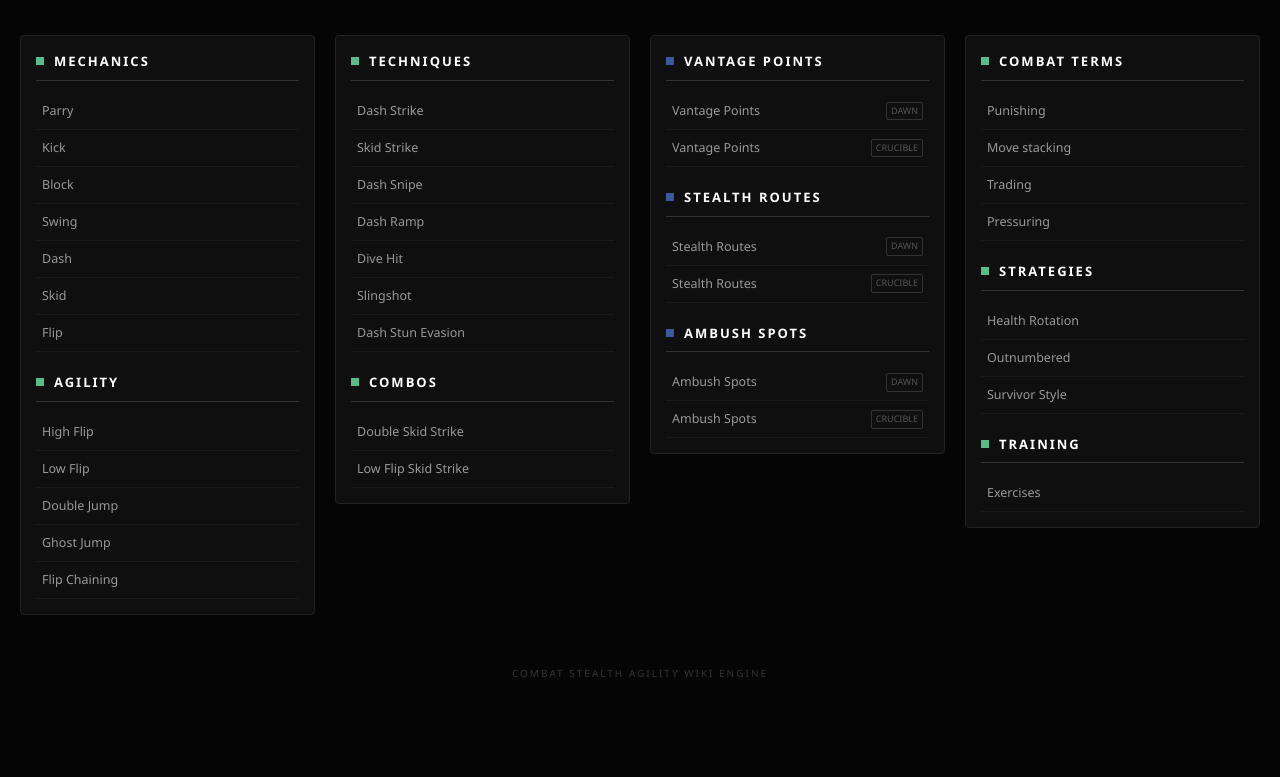
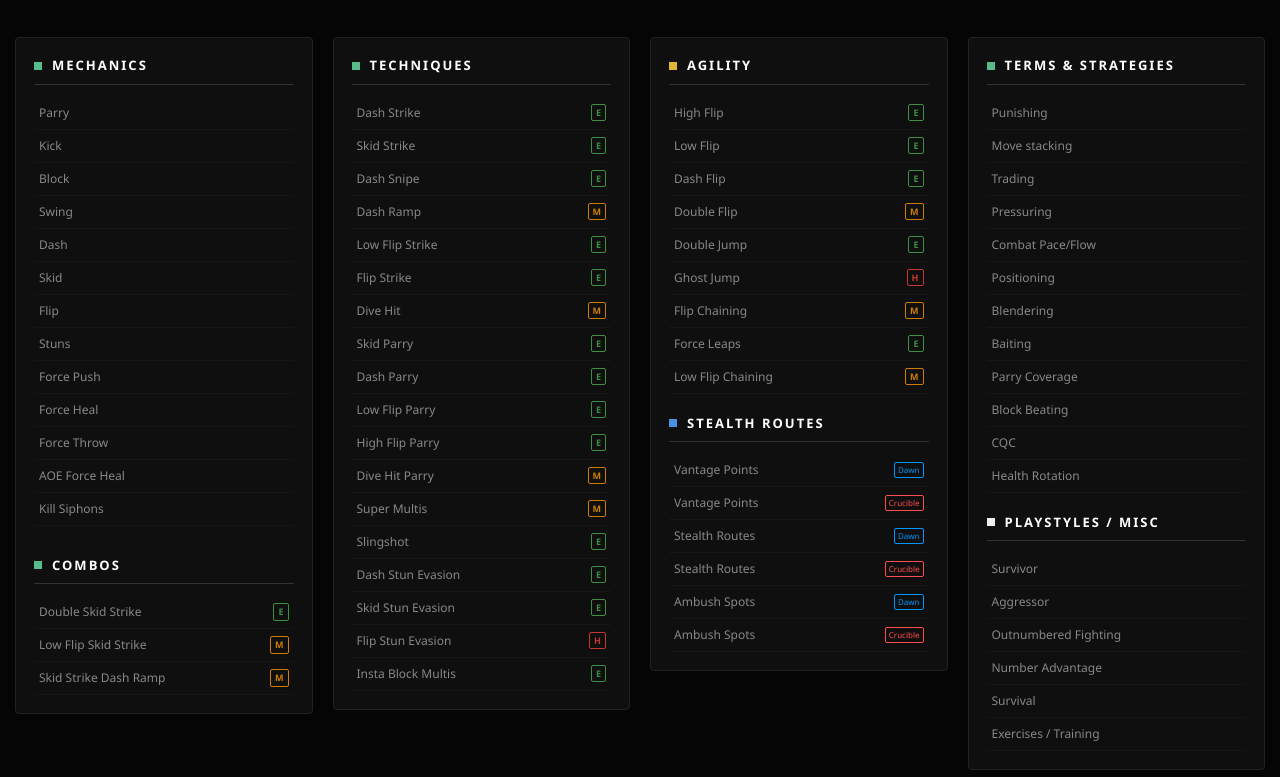
Before and after one commit to DziaraG/S-Website-projects-, a plain HTML site: page index.html in a window 1280 px wide. Shown: the part 114-891 px from the top of the page. Before the commit the page ends 835 px from the top, so only its background shows below. Drawn offline with Linux system fonts and the light colour scheme.

Commit message:
Update index.html

```diff
--- a/index.html
+++ b/index.html
@@ -3,189 +3,212 @@
 <head>
     <meta charset="UTF-8">
     <meta name="viewport" content="width=device-width, initial-scale=1.0">
-    <title>CSA Guide | Sniper_Dziara</title>
+    <title>CSA Guide | Combat Stealth Agility</title>
     <style>
         :root {
             --bg: #050505;
-            --card-bg: #0f0f0f;
+            --card: #0f0f0f;
             --border: #222;
-            --text-main: #ccc;
-            --accent: #57bb8a; /* Combat/Agility */
-            --stealth: #3a5a9f; /* Stealth - ciemniejszy niebieski/fiolet */
-            --header-fs: 13px;
+            --text: #ccc;
+            /* Kolory Kategorii */
+            --c-combat: #57bb8a;
+            --c-agility: #e2b437;
+            --c-stealth: #4a90e2;
+            --c-misc: #eeeeee;
+            --c-dawn: #0095ff;
+            --c-crucible: #ff4d4d;
         }
 
         body {
             background-color: var(--bg);
-            color: var(--text-main);
-            font-family: 'Segoe UI', Tahoma, sans-serif;
+            color: var(--text);
+            font-family: 'Segoe UI', Roboto, sans-serif;
             margin: 0;
-            padding: 40px 20px;
-            line-height: 1.6;
+            padding: 40px 15px;
+            line-height: 1.5;
         }
 
         .main-header {
-            text-align: left;
-            max-width: 1200px;
+            max-width: 1300px;
             margin: 0 auto 40px auto;
-            border-left: 4px solid var(--accent);
+            border-left: 5px solid var(--c-combat);
             padding-left: 20px;
         }
 
-        h1 {
-            color: #fff;
-            text-transform: uppercase;
-            letter-spacing: 3px;
-            margin: 0;
-            font-size: 28px;
-        }
+        h1 { color: #fff; text-transform: uppercase; letter-spacing: 4px; margin: 0; font-size: 32px; }
+        .author { font-size: 12px; color: #666; text-transform: uppercase; letter-spacing: 2px; margin-top: 5px; }
 
-        .author {
-            font-size: 12px;
-            color: #666;
-            text-transform: uppercase;
-            letter-spacing: 1px;
-            margin-top: 5px;
-        }
-
-        /* Układ 4 kolumn dla CSA */
         .grid-container {
             display: grid;
             grid-template-columns: repeat(auto-fill, minmax(280px, 1fr));
             gap: 20px;
-            max-width: 1250px;
+            max-width: 1400px;
             margin: 0 auto;
         }
 
         .box {
-            background: var(--card-bg);
+            background: var(--card);
             border: 1px solid var(--border);
             border-radius: 4px;
-            padding: 15px;
+            padding: 18px;
             height: fit-content;
         }
 
         h2 {
-            color: #fff;
-            font-size: var(--header-fs);
+            font-size: 13px;
             border-bottom: 1px solid #333;
-            margin: 0 0 12px 0;
+            margin: 25px 0 12px 0;
             padding-bottom: 8px;
             text-transform: uppercase;
             letter-spacing: 2px;
             display: flex;
             align-items: center;
+            color: #fff;
         }
+
+        h2:first-child { margin-top: 0; }
 
         h2::before {
             content: "";
             width: 8px;
             height: 8px;
-            background: var(--accent);
             margin-right: 10px;
             display: inline-block;
         }
 
-        .stealth-title::before { background: var(--stealth) !important; }
+        /* Kolorowanie kropek przy nagłówkach */
+        .h2-combat::before { background: var(--c-combat); }
+        .h2-agility::before { background: var(--c-agility); }
+        .h2-stealth::before { background: var(--c-stealth); }
+        .h2-misc::before { background: var(--c-misc); }
 
         .item {
             display: flex;
             justify-content: space-between;
             align-items: center;
-            padding: 8px 6px;
-            border-bottom: 1px solid #1a1a1a;
+            padding: 7px 5px;
+            border-bottom: 1px solid #161616;
             text-decoration: none;
-            color: #999;
-            font-size: 12.5px;
-            transition: 0.2s ease;
+            color: #888;
+            font-size: 12px;
+            transition: 0.15s;
         }
 
-        .item:hover {
-            background: #161616;
-            color: #fff;
-            padding-left: 10px;
-        }
+        .item:hover { background: #1a1a1a; color: #fff; padding-left: 10px; }
 
-        .map-tag { font-size: 9px; color: #555; text-transform: uppercase; border: 1px solid #333; padding: 1px 4px; border-radius: 2px; }
+        /* Tagi trudności */
+        .dif { font-size: 9px; font-weight: bold; padding: 1px 4px; border-radius: 2px; border: 1px solid; opacity: 0.8; }
+        .e { color: #4caf50; border-color: #4caf50; } /* Easy */
+        .m { color: #ff9800; border-color: #ff9800; } /* Medium */
+        .h { color: #f44336; border-color: #f44336; } /* Hard */
 
-        @media (max-width: 600px) {
-            .grid-container { grid-template-columns: 1fr; }
-        }
+        /* Mapy w Stealth */
+        .m-dawn { color: var(--c-dawn); border-color: var(--c-dawn); font-size: 8px; border: 1px solid; padding: 1px 3px; border-radius: 2px; }
+        .m-cru { color: var(--c-crucible); border-color: var(--c-crucible); font-size: 8px; border: 1px solid; padding: 1px 3px; border-radius: 2px; }
+
+        @media (max-width: 600px) { .grid-container { grid-template-columns: 1fr; } }
     </style>
 </head>
 <body>
 
-<header class="main-header" style="border-color: var(--stealth);">
+<header class="main-header">
     <h1>CSA Guide</h1>
-    <div class="author">Combat, Stealth & Agility by Sniper_Dziara</div>
+    <div class="author">Combat, Stealth & Agility | by Sniper_Dziara</div>
 </header>
 
 <div class="grid-container">
-    <div class="box">
-        <h2>Mechanics</h2>
-        <a href="parry.html" class="item"><span>Parry</span></a>
-        <a href="kick.html" class="item"><span>Kick</span></a>
-        <a href="block.html" class="item"><span>Block</span></a>
-        <a href="swing.html" class="item"><span>Swing</span></a>
-        <a href="dash.html" class="item"><span>Dash</span></a>
-        <a href="skid.html" class="item"><span>Skid</span></a>
-        <a href="flip.html" class="item"><span>Flip</span></a>
+<div class="box">
+        <h2 class="h2-combat">Mechanics</h2>
+        <a href="parry.html" class="item">Parry</a>
+        <a href="kick.html" class="item">Kick</a>
+        <a href="block.html" class="item">Block</a>
+        <a href="swing.html" class="item">Swing</a>
+        <a href="dash.html" class="item">Dash</a>
+        <a href="skid.html" class="item">Skid</a>
+        <a href="flip.html" class="item">Flip</a>
+        <a href="stuns.html" class="item">Stuns</a>
+        <a href="force-push.html" class="item">Force Push</a>
+        <a href="force-heal.html" class="item">Force Heal</a>
+        <a href="force-throw.html" class="item">Force Throw</a>
+        <a href="aoe-force-heal.html" class="item">AOE Force Heal</a>
+        <a href="kill-siphons.html" class="item">Kill Siphons</a>
 
-        <h2 style="margin-top:20px">Agility</h2>
-        <a href="high-flip.html" class="item"><span>High Flip</span></a>
-        <a href="low-flip.html" class="item"><span>Low Flip</span></a>
-        <a href="double-jump.html" class="item"><span>Double Jump</span></a>
-        <a href="ghost-jump.html" class="item"><span>Ghost Jump</span></a>
-        <a href="flip-chaining.html" class="item"><span>Flip Chaining</span></a>
+        <h2 class="h2-combat" style="margin-top:30px">Combos</h2>
+        <a href="double-skid-strike.html" class="item">Double Skid Strike<span class="dif e">E</span></a>
+        <a href="low-flip-skid-strike.html" class="item">Low Flip Skid Strike<span class="dif m">M</span></a>
+        <a href="skid-strike-dash-ramp.html" class="item">Skid Strike Dash Ramp<span class="dif m">M</span></a>
     </div>
 
     <div class="box">
-        <h2>Techniques</h2>
-        <a href="#" class="item"><span>Dash Strike</span></a>
-        <a href="#" class="item"><span>Skid Strike</span></a>
-        <a href="#" class="item"><span>Dash Snipe</span></a>
-        <a href="#" class="item"><span>Dash Ramp</span></a>
-        <a href="#" class="item"><span>Dive Hit</span></a>
-        <a href="#" class="item"><span>Slingshot</span></a>
-        <a href="#" class="item"><span>Dash Stun Evasion</span></a>
-
-        <h2 style="margin-top:20px">Combos</h2>
-        <a href="#" class="item"><span>Double Skid Strike</span></a>
-        <a href="#" class="item"><span>Low Flip Skid Strike</span></a>
+        <h2 class="h2-combat">Techniques</h2>
+        <a href="dash-strike.html" class="item">Dash Strike<span class="dif e">E</span></a>
+        <a href="skid-strike.html" class="item">Skid Strike<span class="dif e">E</span></a>
+        <a href="dash-snipe.html" class="item">Dash Snipe<span class="dif e">E</span></a>
+        <a href="dash-ramp.html" class="item">Dash Ramp<span class="dif m">M</span></a>
+        <a href="low-flip-strike.html" class="item">Low Flip Strike<span class="dif e">E</span></a>
+        <a href="flip-strike.html" class="item">Flip Strike<span class="dif e">E</span></a>
+        <a href="dive-hit.html" class="item">Dive Hit<span class="dif m">M</span></a>
+        <a href="skid-parry.html" class="item">Skid Parry<span class="dif e">E</span></a>
+        <a href="dash-parry.html" class="item">Dash Parry<span class="dif e">E</span></a>
+        <a href="low-flip-parry.html" class="item">Low Flip Parry<span class="dif e">E</span></a>
+        <a href="high-flip-parry.html" class="item">High Flip Parry<span class="dif e">E</span></a>
+        <a href="dive-hit-parry.html" class="item">Dive Hit Parry<span class="dif m">M</span></a>
+        <a href="super-multis.html" class="item">Super Multis<span class="dif m">M</span></a>
+        <a href="slingshot.html" class="item">Slingshot<span class="dif e">E</span></a>
+        <a href="dash-stun-evasion.html" class="item">Dash Stun Evasion<span class="dif e">E</span></a>
+        <a href="skid-stun-evasion.html" class="item">Skid Stun Evasion<span class="dif e">E</span></a>
+        <a href="flip-stun-evasion.html" class="item">Flip Stun Evasion<span class="dif h">H</span></a>
+        <a href="insta-block-multis.html" class="item">Insta Block Multis<span class="dif e">E</span></a>
     </div>
 
     <div class="box">
-        <h2 class="stealth-title">Vantage Points</h2>
-        <a href="vp-dawn.html" class="item"><span>Vantage Points</span> <span class="map-tag">Dawn</span></a>
-        <a href="vp-crucible.html" class="item"><span>Vantage Points</span> <span class="map-tag">Crucible</span></a>
+        <h2 class="h2-agility">Agility</h2>
+        <a href="high-flip.html" class="item">High Flip<span class="dif e">E</span></a>
+        <a href="low-flip.html" class="item">Low Flip<span class="dif e">E</span></a>
+        <a href="dash-flip.html" class="item">Dash Flip<span class="dif e">E</span></a>
+        <a href="double-flip.html" class="item">Double Flip<span class="dif m">M</span></a>
+        <a href="double-jump.html" class="item">Double Jump<span class="dif e">E</span></a>
+        <a href="ghost-jump.html" class="item">Ghost Jump<span class="dif h">H</span></a>
+        <a href="flip-chaining.html" class="item">Flip Chaining<span class="dif m">M</span></a>
+        <a href="force-leaps.html" class="item">Force Leaps<span class="dif e">E</span></a>
+        <a href="low-flip-chaining.html" class="item">Low Flip Chaining<span class="dif m">M</span></a>
 
-        <h2 class="stealth-title" style="margin-top:20px">Stealth Routes</h2>
-        <a href="sr-dawn.html" class="item"><span>Stealth Routes</span> <span class="map-tag">Dawn</span></a>
-        <a href="sr-crucible.html" class="item"><span>Stealth Routes</span> <span class="map-tag">Crucible</span></a>
-
-        <h2 class="stealth-title" style="margin-top:20px">Ambush Spots</h2>
-        <a href="ambush-dawn.html" class="item"><span>Ambush Spots</span> <span class="map-tag">Dawn</span></a>
-        <a href="ambush-crucible.html" class="item"><span>Ambush Spots</span> <span class="map-tag">Crucible</span></a>
+        <h2 class="h2-stealth" style="margin-top:20px">Stealth Routes</h2>
+        <a href="vp-dawn.html" class="item">Vantage Points <span class="m-dawn">Dawn</span></a>
+        <a href="vp-crucible.html" class="item">Vantage Points <span class="m-cru">Crucible</span></a>
+        <a href="sr-dawn.html" class="item">Stealth Routes <span class="m-dawn">Dawn</span></a>
+        <a href="sr-crucible.html" class="item">Stealth Routes <span class="m-cru">Crucible</span></a>
+        <a href="ambush-dawn.html" class="item">Ambush Spots <span class="m-dawn">Dawn</span></a>
+        <a href="ambush-crucible.html" class="item">Ambush Spots <span class="m-cru">Crucible</span></a>
     </div>
 
     <div class="box">
-        <h2>Combat Terms</h2>
-        <a href="#" class="item"><span>Punishing</span></a>
-        <a href="#" class="item"><span>Move stacking</span></a>
-        <a href="#" class="item"><span>Trading</span></a>
-        <a href="#" class="item"><span>Pressuring</span></a>
+        <h2 class="h2-combat">Terms & Strategies</h2>
+        <a href="punishing.html" class="item">Punishing</a>
+        <a href="move-stacking.html" class="item">Move stacking</a>
+        <a href="trading.html" class="item">Trading</a>
+        <a href="pressuring.html" class="item">Pressuring</a>
+        <a href="combat-pace.html" class="item">Combat Pace/Flow</a>
+        <a href="positioning.html" class="item">Positioning</a>
+        <a href="blendering.html" class="item">Blendering</a>
+        <a href="baiting.html" class="item">Baiting</a>
+        <a href="parry-coverage.html" class="item">Parry Coverage</a>
+        <a href="block-beating.html" class="item">Block Beating</a>
+        <a href="cqc.html" class="item">CQC</a>
+        <a href="health-rotation.html" class="item">Health Rotation</a>
 
-        <h2 style="margin-top:20px">Strategies</h2>
-        <a href="#" class="item"><span>Health Rotation</span></a>
-        <a href="#" class="item"><span>Outnumbered</span></a>
-        <a href="#" class="item"><span>Survivor Style</span></a>
+        <h2 class="h2-misc" style="margin-top:20px">Playstyles / Misc</h2>
+        <a href="survivor.html" class="item">Survivor</a>
+        <a href="aggressor.html" class="item">Aggressor</a>
+        <a href="outnumbered.html" class="item">Outnumbered Fighting</a>
+        <a href="advantage.html" class="item">Number Advantage</a>
+        <a href="survival.html" class="item">Survival</a>
+        <a href="exercises.html" class="item">Exercises / Training</a>
+    </div>
+</div>
 
-        <h2 style="margin-top:20px">Training</h2>
-        <a href="#" class="item"><span>Exercises</span></a>
-    </div>
-
-</div> <footer style="text-align: center; margin-top: 50px; color: #333; font-size: 10px; text-transform: uppercase; letter-spacing: 2px;">
-    Combat Stealth Agility Wiki Engine
+<footer style="text-align: center; margin-top: 50px; color: #333; font-size: 10px; text-transform: uppercase;">
+    CSA Wiki Guide - Engineered for Precision
 </footer>
 
 </body>
```
